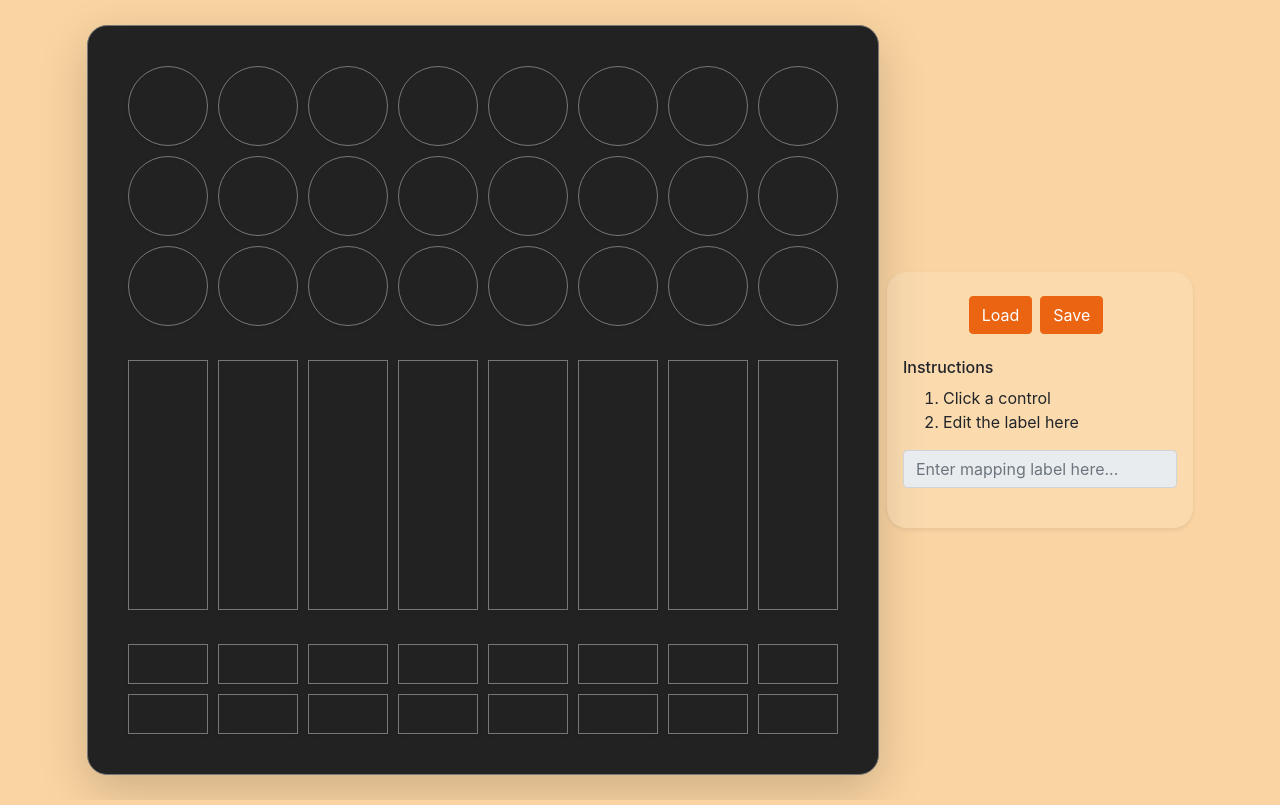
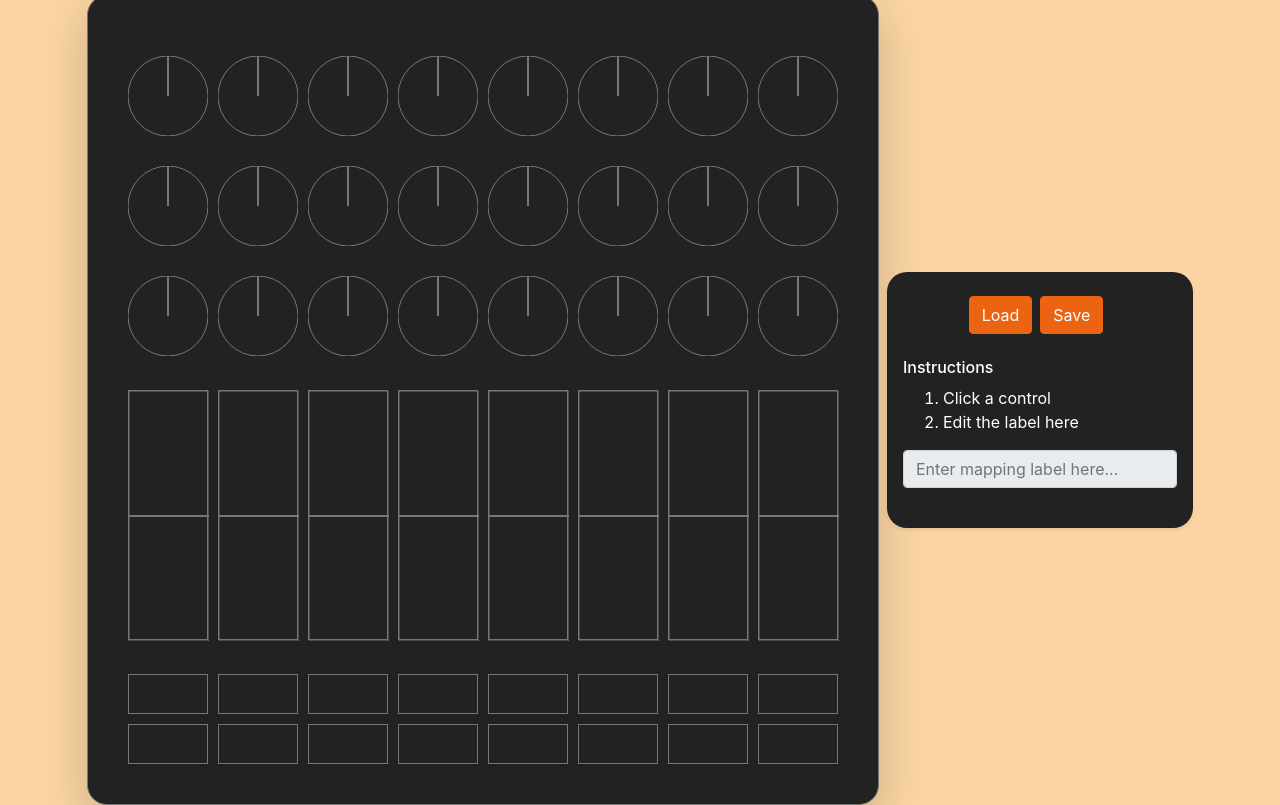
Before and after one commit to mcrav/launch-control-labeller, a React (Create React App) app: page / in a window 1280 px wide. Built offline with nearby package versions, Linux system fonts and the light colour scheme.

Commit message:
Knobs and Sliders responsing to changes from physical Launch Control

```diff
--- a/src/App.js
+++ b/src/App.js
@@ -1,4 +1,4 @@
-import React from 'react';
+import React, { useEffect } from 'react';
 
 // Sass
 import './App.scss';
--- a/src/App.scss
+++ b/src/App.scss
@@ -53,10 +53,10 @@ body {
 
 // Edit Panel
 
-form {
-  // Make form slightly lighter than background
-  background-color: #fff2;
+div.edit-panel {
+  background-color: $LAUNCH_CONTROL_COLOR;
   border-radius: $LAUNCH_CONTROL_BORDER_RADIUS;
+  color: white;
 }
 
 .toolbar-btn {
@@ -98,13 +98,17 @@ div.control:hover {
 }
 
 div.knob {
-  width: $CONTROL_SIZE;
-  height: $CONTROL_SIZE;
-  border-radius: 50%;
-  border: 1px solid $LINE_COLOR;
+  // width: $CONTROL_SIZE;
+  // height: $CONTROL_SIZE;
+  // border-radius: 50%;
+  // border: 1px solid $LINE_CVOLOR;
   margin: $X_SPACING;
   // Make text vertically centered
   padding-top: 20px;
+}
+
+circle.knob.highlight {
+  fill: $HIGHLIGHT_CONTROL_COLOR;
 }
 
 div.slider {
@@ -122,7 +126,27 @@ div.button {
   border: 1px solid $LINE_COLOR;
 }
 
-div.highlight {
+.control-line {
+  stroke-width: 1;
+  stroke: $LINE_COLOR;
+  fill: transparent;
+}
+
+.control-bold-line {
+  stroke-width: 2;
+  stroke: $LINE_COLOR;
+  fill: transparent;
+}
+
+.control-label {
+  fill: white;
+}
+
+svg.highlight {
   // Important so that it overrides hover highlight color
   background-color: $HIGHLIGHT_CONTROL_COLOR !important;
 }
+
+div.slider-text {
+  margin-top: -$SLIDER_HEIGHT / 2;
+}
--- a/src/EditPanel.js
+++ b/src/EditPanel.js
@@ -42,7 +42,7 @@ function UnconnectedEditPanel({ state }) {
   // Ref to invisible file input used for loading JSON file with mapping labels
   const loadInputRef = useRef();
   return (
-    <form className="shadow-sm mr-2 ml-1 py-4 px-3 d-flex flex-column align-items-center">
+    <div className="edit-panel shadow-sm mr-2 ml-1 py-4 px-3 d-flex flex-column align-items-center">
       {/* Save / Load Buttons */}
       <div className="form-group d-flex mb-4">
         {/* Load */}
@@ -93,7 +93,7 @@ function UnconnectedEditPanel({ state }) {
           }}
         ></input>
       </div>
-    </form>
+    </div>
   );
 }
 
--- a/src/LaunchControlXL.js
+++ b/src/LaunchControlXL.js
@@ -1,22 +1,82 @@
 import store from './store';
 import './App.scss';
-import { useEffect } from 'react';
-import { connect } from 'react-redux';
+import { useEffect, useRef, useState } from 'react';
+import { connect, Provider } from 'react-redux';
 import launchControlSlice from './launchControlSlice';
 
 // Unpack Redux actions
 const { initializeControl, startEditing } = launchControlSlice.actions;
+
+const sliderIds = [77, 78, 79, 80, 81, 82, 83, 84];
+
+const initialPositionsState = {};
+
+const ranges = [
+  [13, 21],
+  [29, 37],
+  [49, 57],
+  [77, 85],
+];
+
+ranges.forEach((range) => {
+  for (let i = range[0]; i < range[1]; i++) {
+    initialPositionsState[i] = 0.5;
+  }
+});
+
+// Knob diameter, slider width, and button width
+const CONTROL_SIZE = 80;
+
+// Height of slider control
+const SLIDER_HEIGHT = CONTROL_SIZE * 3 + 10;
+
+// Height of button control
+const BUTTON_HEIGHT = CONTROL_SIZE * 0.5;
+
+const LINE_COLOR = '#777';
 
 /**
  * Component looking like mappable section of Launch Control XL device, allowing
  * labels to be added to controls.
  */
 function LaunchControlXL() {
+  const [positionsState, setPositionsState] = useState(initialPositionsState);
+  const positionsStateRef = useRef({});
+  positionsStateRef.current = positionsState;
+  useEffect(() => {
+    navigator.requestMIDIAccess().then((access) => {
+      const values = access.inputs.values();
+      let value = values.next();
+      while (value.value !== undefined) {
+        if (value.value.name === 'Launch Control XL MIDI 1') {
+          value.value.onmidimessage = onMIDIMessage;
+
+          console.log('Found Launch Control XL.');
+        }
+        value = values.next();
+      }
+      access.onstatechange = function (e) {
+        // Print information about the (dis)connected MIDI controller
+        console.log(e.port.name, e.port.manufacturer, e.port.state);
+      };
+    });
+  }, []);
+
+  const onMIDIMessage = (message) => {
+    const { data } = message;
+    switch (data[0]) {
+      case 176:
+        const newPositionsState = { ...positionsStateRef.current };
+        newPositionsState[data[1]] = data[2] / 127;
+        setPositionsState(newPositionsState);
+    }
+  };
+
   return (
     // Smaller margin on right as EditPanel also has margin on left.
     <div className="launch-control-container shadow-lg ml-2 mr-1">
-      <Knobs />
-      <Sliders />
+      <Knobs positionsState={positionsState} />
+      <Sliders state={positionsState} />
       <Buttons />
     </div>
   );
@@ -29,12 +89,12 @@ function LaunchControlXL() {
 /**
  * Three rows of eight knobs
  */
-function Knobs() {
+function Knobs({ positionsState }) {
   return (
     <div className="d-flex flex-column mb-4">
-      <KnobsRow rowId={1} />
-      <KnobsRow rowId={2} />
-      <KnobsRow rowId={3} />
+      <KnobsRow positionsState={positionsState} rowId={13} />
+      <KnobsRow positionsState={positionsState} rowId={29} />
+      <KnobsRow positionsState={positionsState} rowId={49} />
     </div>
   );
 }
@@ -42,11 +102,11 @@ function Knobs() {
 /**
  * One row of eight knobs
  */
-function KnobsRow({ rowId }) {
+function KnobsRow({ rowId, positionsState }) {
   const knobs = [];
   for (let i = 0; i < 8; i++) {
-    const id = `knob-${rowId}-${i + 1}`;
-    knobs.push(<Knob id={id} key={id} />);
+    const id = i + rowId;
+    knobs.push(<Knob id={id} key={id} position={positionsState[id]} />);
   }
   return <div className="d-flex">{knobs}</div>;
 }
@@ -54,23 +114,40 @@ function KnobsRow({ rowId }) {
 /**
  * Single knob which, when clicked, selects itself and allows label editing
  */
-function UnconnectedKnob({ state, id }) {
+function UnconnectedKnob({ state, id, position }) {
   // Initialize control in state with blank label
   useEffect(() => {
     store.dispatch(initializeControl({ controlId: id }));
   }, [id]);
+  const cx = CONTROL_SIZE / 2;
+  const cy = CONTROL_SIZE / 2;
   return (
     <div
-      className={`${
-        state.editing === id ? 'highlight' : null
-      } knob control shadow-sm`}
+      className={`${state.editing === id ? 'highlight' : null} knob`}
       onClick={(e) => {
         // Stop click triggering deselect
         e.stopPropagation();
         store.dispatch(startEditing({ controlId: id }));
       }}
     >
-      {state.controls[id]}
+      <svg width={CONTROL_SIZE} height={CONTROL_SIZE}>
+        <circle
+          cx={cx}
+          cy={cy}
+          r={CONTROL_SIZE / 2}
+          className={`${
+            state.editing === id ? 'highlight' : null
+          } knob control-line`}
+        />
+        <line
+          x1={cx}
+          x2={cx}
+          y1={0}
+          y2={cy}
+          transform={`rotate(${300 * position - 150}, ${cx}, ${cy})`}
+          className="control-bold-line"
+        />
+      </svg>
     </div>
   );
 }
@@ -82,34 +159,62 @@ function UnconnectedKnob({ state, id }) {
 /**
  * One row of eight sliders
  */
-function Sliders() {
-  const sliders = [];
-  for (let i = 0; i < 8; i++) {
-    const id = `slider-${i + 1}`;
-    sliders.push(<Slider id={id} key={id} />);
-  }
-  return <div className="d-flex mb-4">{sliders}</div>;
+function Sliders({ state }) {
+  return (
+    <div className="d-flex mb-4">
+      {sliderIds.map((id) => (
+        <Slider id={id} key={id} position={state[id]} />
+      ))}
+    </div>
+  );
 }
 
 /**
  * Single slider which, when clicked, selects itself and allows label editing
  */
-function UnconnectedSlider({ id, state }) {
+function UnconnectedSlider({ id, state, position }) {
   useEffect(() => {
     store.dispatch(initializeControl({ controlId: id }));
   }, [id]);
   return (
     <div
-      className={`${
-        state.editing === id ? 'highlight' : null
-      } slider control d-flex flex-column justify-content-center shadow-sm`}
+      className="slider shadow-sm"
       onClick={(e) => {
         e.stopPropagation();
         store.dispatch(startEditing({ controlId: id }));
       }}
     >
-      {state.controls[id]}
+      <svg
+        width={CONTROL_SIZE}
+        height={SLIDER_HEIGHT}
+        className={`control ${state.editing === id ? 'highlight' : null} `}
+      >
+        <rect
+          className="control-line"
+          x={0}
+          y={0}
+          width={CONTROL_SIZE}
+          height={SLIDER_HEIGHT}
+        />
+        <line
+          // className="control-line"
+          x1={0}
+          x2={CONTROL_SIZE}
+          y1={(1 - position) * SLIDER_HEIGHT}
+          y2={(1 - position) * SLIDER_HEIGHT}
+          className="control-bold-line"
+        />
+      </svg>
     </div>
+    // <div
+    //   onClick={(e) => {
+    //     e.stopPropagation();
+    //     store.dispatch(startEditing({ controlId: id }));
+    //   }}
+    // >
+    //   {state.controls[id]}
+    //   {position}
+    // </div>
   );
 }
 
```
